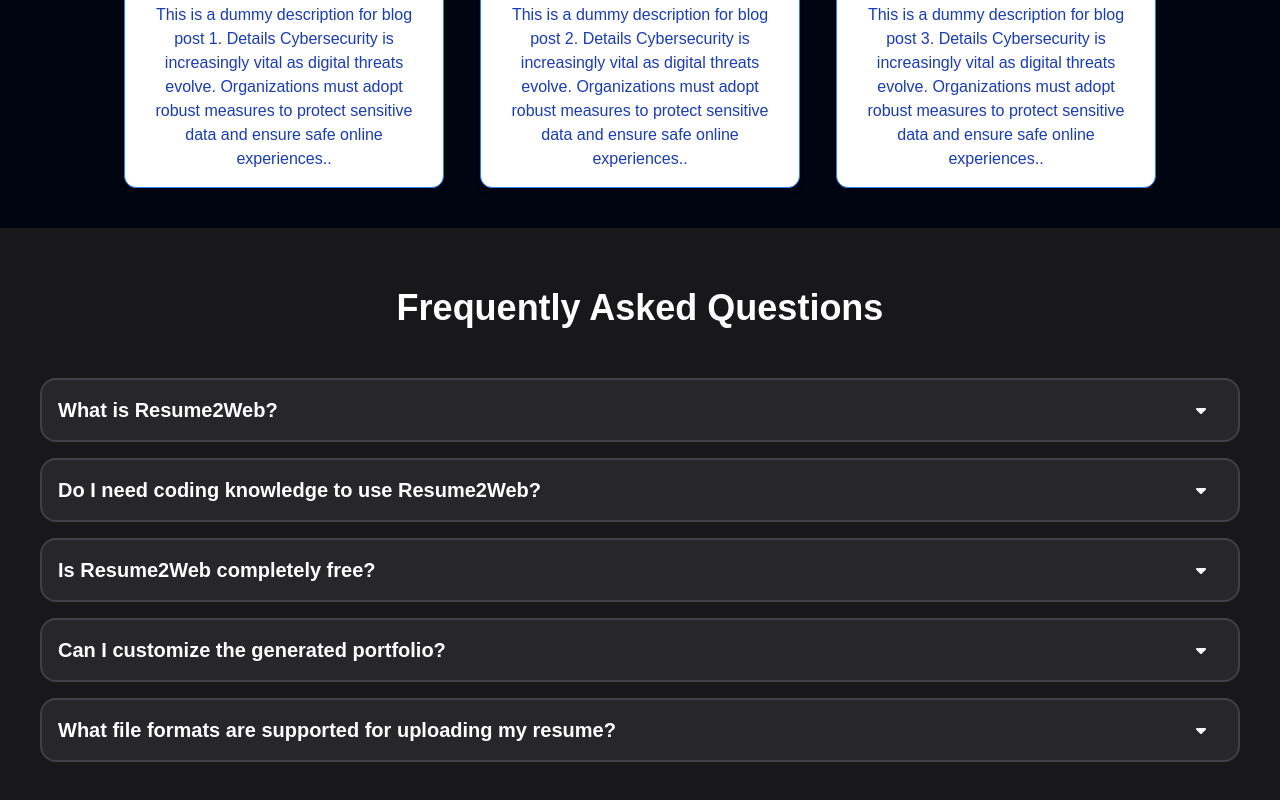
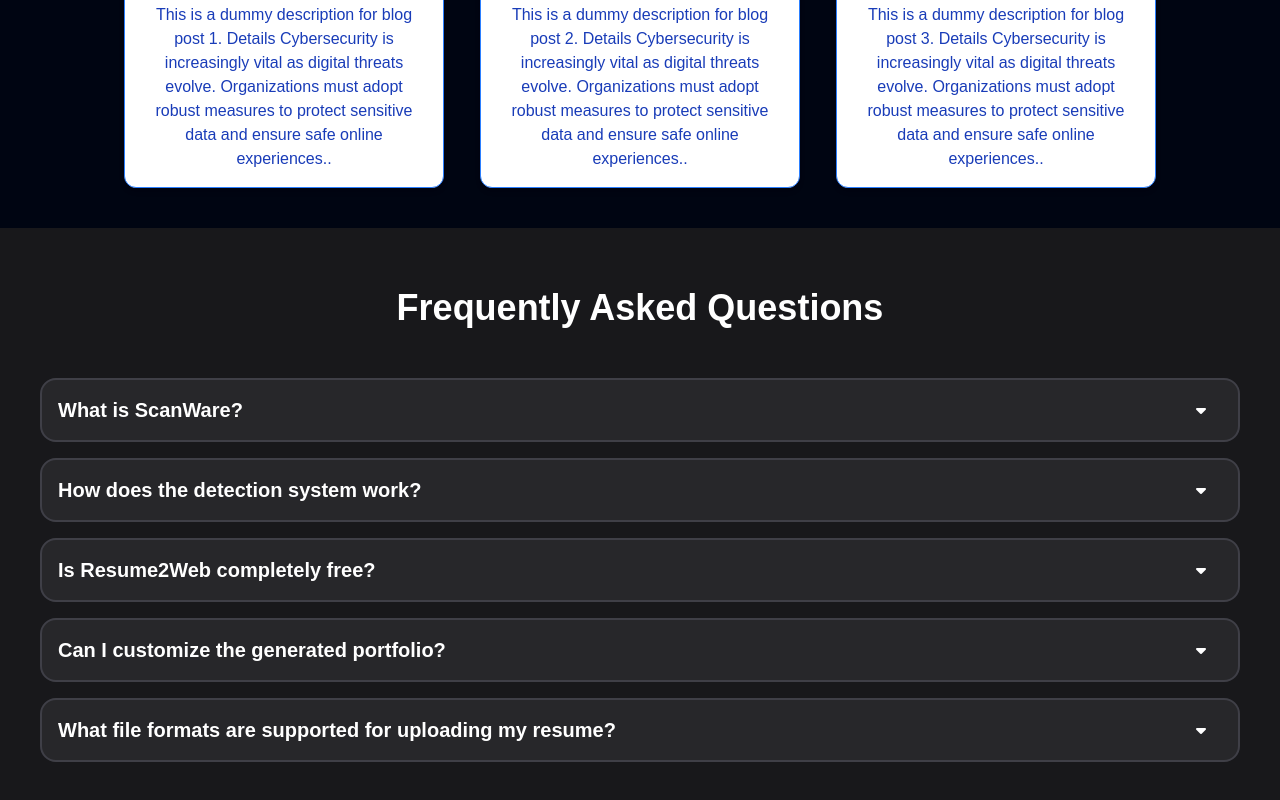
Before and after one commit to mannat244/Fake_Banking_APK_Detection, a Next.js app: page / in a window 1280 px wide. Shown: the part 1961-2761 px from the top of the page. Built offline with nearby package versions, Linux system fonts and the light colour scheme.

Commit message:
added 2 faq's

```diff
--- a/app/components/faq.js
+++ b/app/components/faq.js
@@ -1,3 +1,4 @@
+'use client'
 import React, { forwardRef } from 'react'
 import Questions from './question'
 
@@ -6,8 +7,13 @@
   return (
     <div ref={ref} className='bg-zinc-900 p-[40px] leading-[1.6rem]  '>
         <h1 className='text-4xl font-bold text-center  text-white p-[20px] mb-[30px]'  >Frequently Asked Questions</h1>
-        <Questions ques="What is Resume2Web?" answer="Resume2Web is a free online tool that converts your resume into a professional portfolio website. Simply upload your resume, and our AI-powered system will generate a fully functional website showcasing your skills, experience, and projects."/>
-        <Questions ques="Do I need coding knowledge to use Resume2Web?" answer="No! Resume2Web is designed for everyone, even if you have no coding experience. Just upload your resume, and we take care of the rest—creating a well-structured and visually appealing portfolio for you."/>
+        <Questions ques="What is ScanWare?" answer="Cybercriminals distribute fake banking apps that look like legitimate ones. These malicious APKs steal sensitive information such as login credentials, leading to financial theft. ScanWare detects and flags such fake apps before they reach users."/>
+        <Questions ques="How does the detection system work?" answer={"We use a two-step approach:\n" +
+
+"1. Static Analysis: Extracts and examines APK features like package name, signatures, permissions, certificates, and embedded code.\n" +
+
+"2. Dynamic Analysis: Runs the app in a sandboxed emulator to observe real-time behavior such as network connections, API calls, and hidden malicious activities."
+}/>
         <Questions ques="Is Resume2Web completely free?" answer="Yes! Resume2Web is 100% free to use. There are no hidden charges, and you can generate and download your portfolio website without any cost."/>
         <Questions ques="Can I customize the generated portfolio?" answer="Yes! Resume2Web allows you to choose different themes and layouts. You can also edit content, add new sections, and personalize your portfolio as per your needs."/>
         <Questions ques="What file formats are supported for uploading my resume?" answer="Resume2Web supports resumes in PDF formats. Simply upload your file, and we will extract the necessary details to create your portfolio website."/>
--- a/app/components/question.js
+++ b/app/components/question.js
@@ -17,7 +17,7 @@
   }, []);
 
   return (
-    <div className='cursor-pointer w-full  border-zinc-700 bg-zinc-800 p-4 mb-4 rounded-2xl border-2 hover:shadow-2xl hover:shadow-zinc-600/20 transition-all'>
+    <div className='cursor-pointer w-full border-zinc-700 bg-zinc-800 p-4 mb-4 rounded-2xl border-2 hover:shadow-2xl hover:shadow-zinc-600/20 transition-all'>
       <div className='flex items-center justify-between' onClick={() => setView(!view)}>
         <h4 className='text-xl text-white font-semibold'>{ques}</h4>
         <i
@@ -26,13 +26,19 @@
           }`}
         ></i>
       </div>
-
       <div
         className={`overflow-hidden transition-all duration-300 ${
           view ? 'max-h-[500px] opacity-100 translate-y-0' : 'max-h-0 opacity-0 translate-y-[-10px]'
         }`}
       >
-        <p className='text-base text-gray-300 mt-2'>{answer}</p>
+        <p className='text-base text-gray-300 mt-2'>
+          {answer.split('\n').map((line, idx) => (
+            <React.Fragment key={idx}>
+              {line}
+              <br />
+            </React.Fragment>
+          ))}
+        </p>
       </div>
     </div>
   );
```
